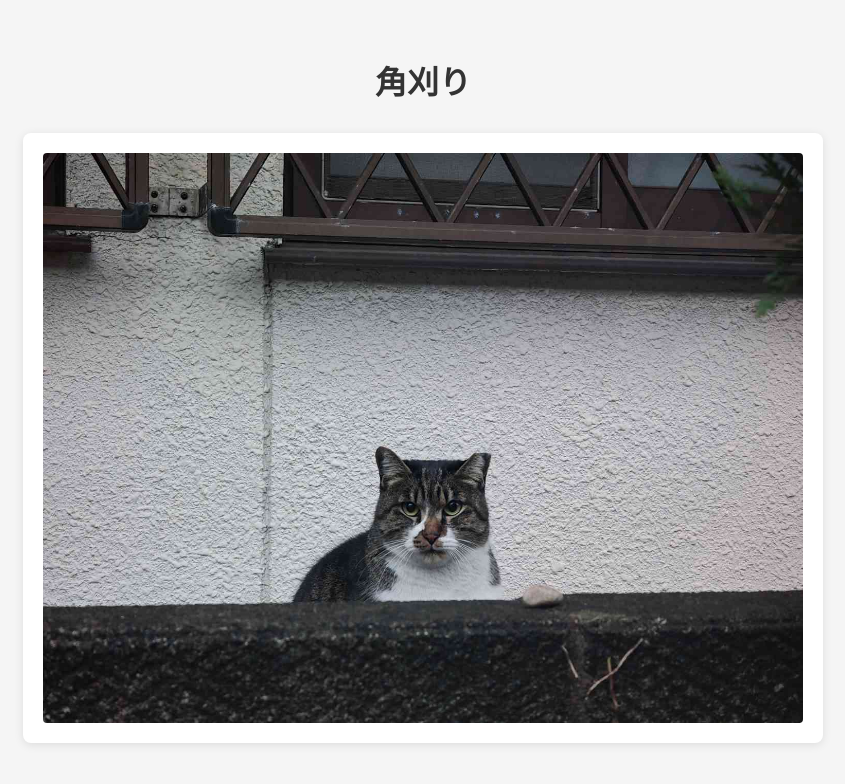
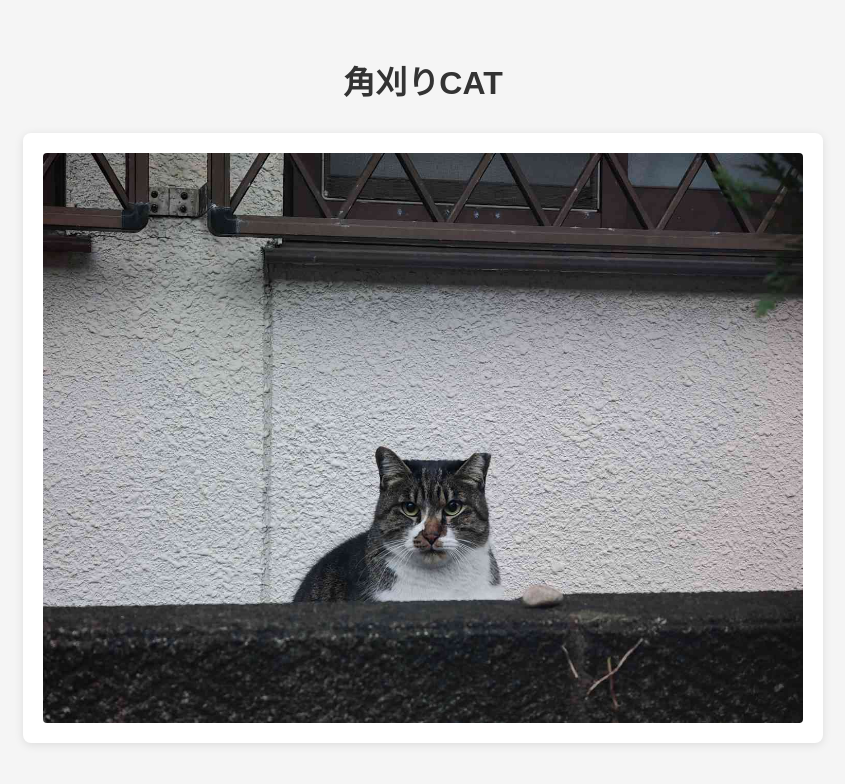
Before and after one commit to Aoto1231/squ-head-cat, a plain HTML site: page index.html in a window 1280 px wide. Shown: the whole page, without its empty margins (217-1062 px from the left). Drawn offline with Linux system fonts and the light colour scheme.

Commit message:
角刈りについてを記述

```diff
--- a/index.html
+++ b/index.html
@@ -64,7 +64,7 @@
 
 <body>
     <a href="/kaku/">
-        <h1>角刈り</h1>
+        <h1>角刈りCAT</h1>
     </a>
     <div class="image-container">
         <img src="squ-head-cat.jpg" alt="Squ Head Cat">
```
